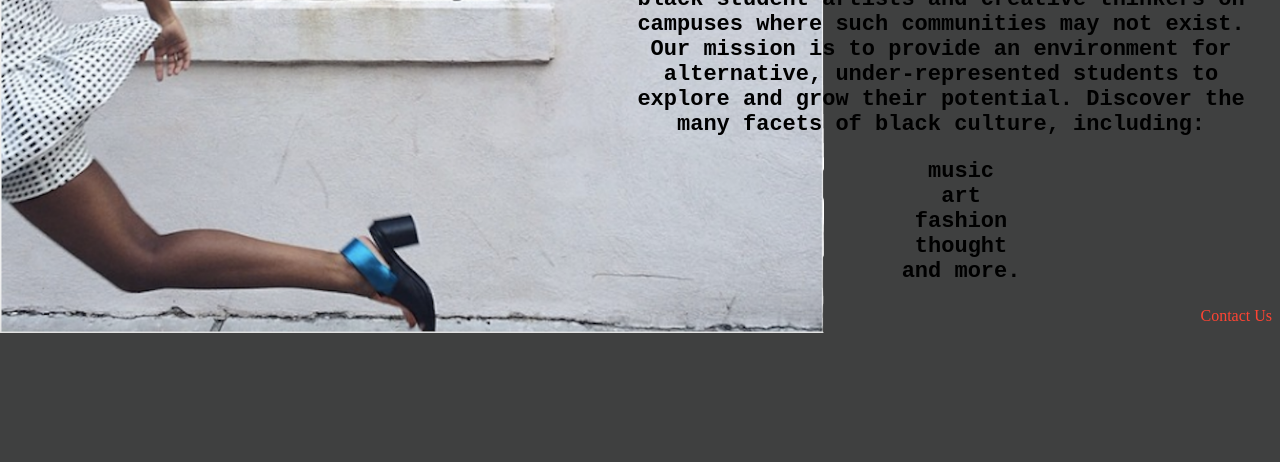
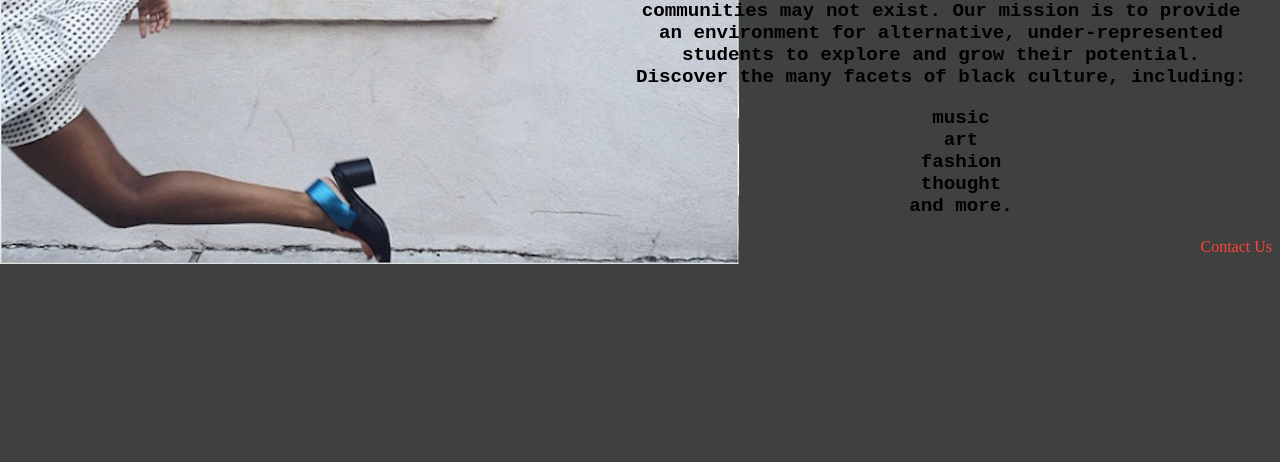
Before and after one commit to cufondu/cufondu.github.io, a plain HTML site: page unit_3/index.html in a window 1280 px wide. Shown: the part 338-800 px from the top of the page. Drawn offline with Linux system fonts and the light colour scheme.

Commit message:
font size adjustment

```diff
--- a/unit_3/css/style.css
+++ b/unit_3/css/style.css
@@ -41,7 +41,7 @@ h2{
 h3{
 	color: #000;
 	font-family: "Basic Title Font", monospace;
-	font-size: 22px;
+	font-size: 1.2em;
 	text-align: center;
 	text-overflow: scroll
 	margin-right:0px;
```
